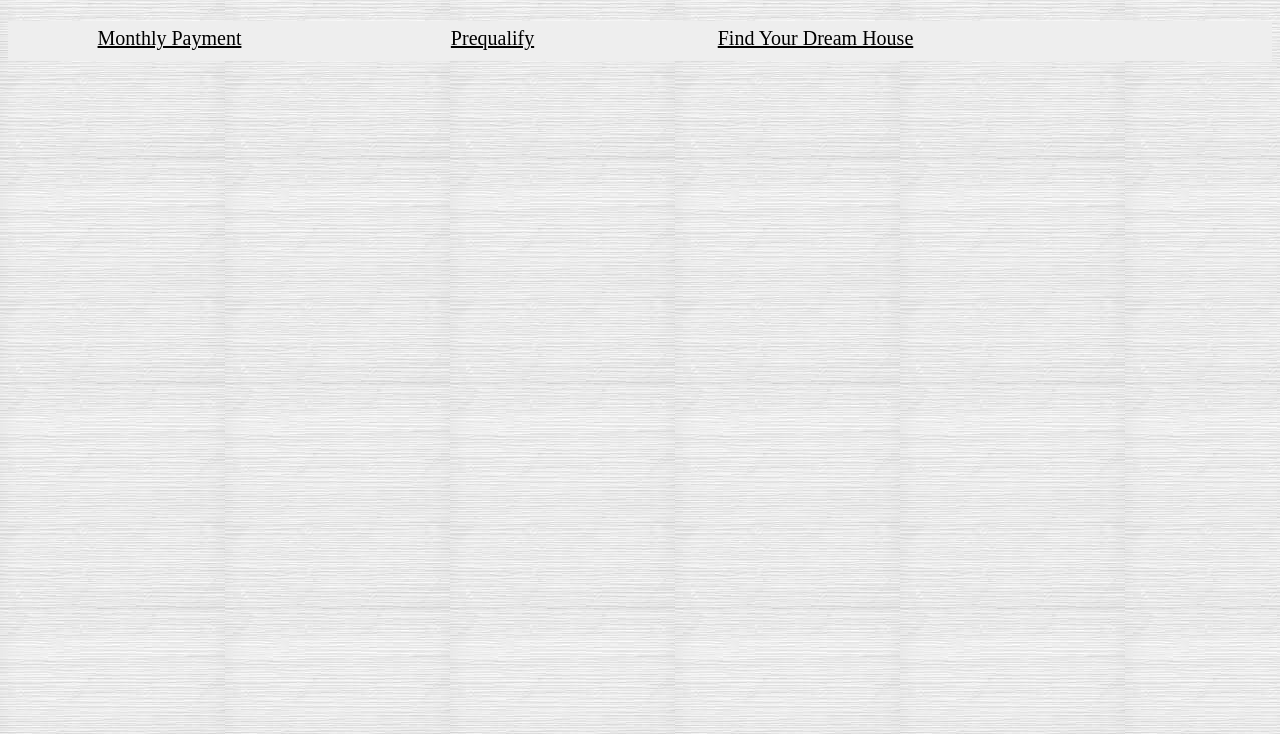
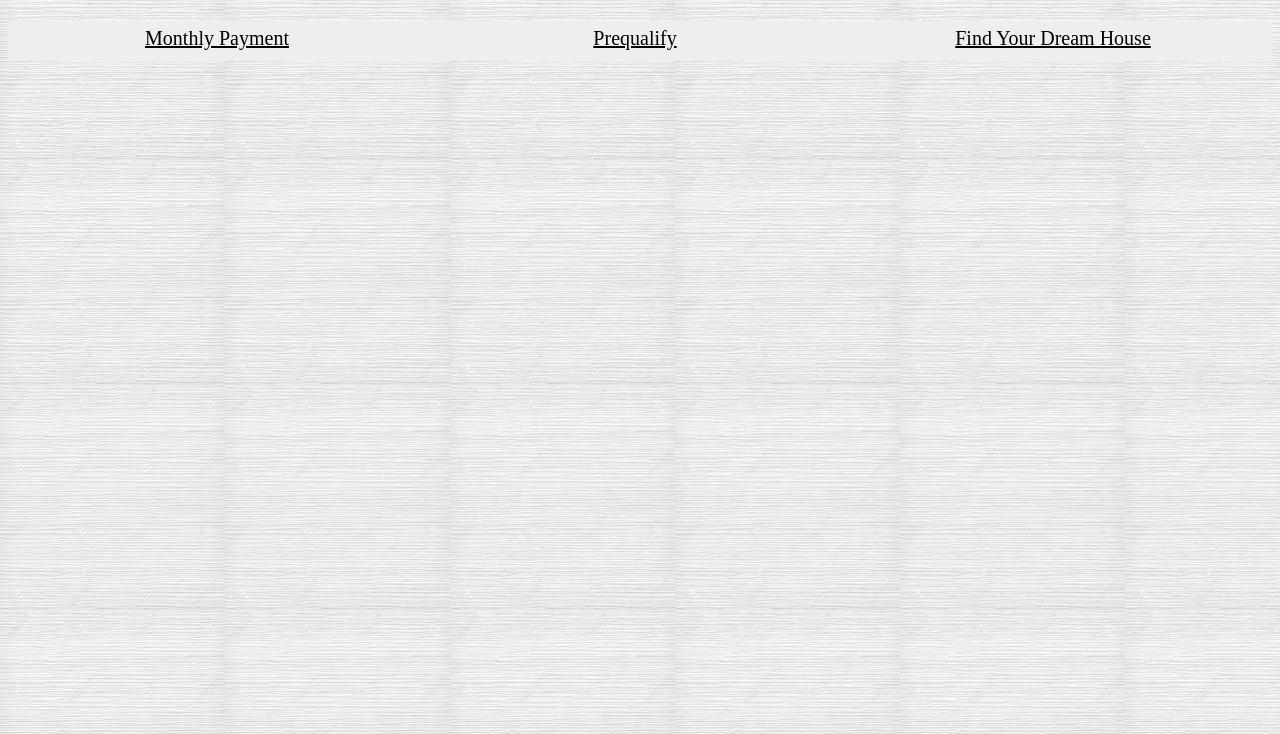
Before and after one commit to miteaisgreener/mvp, a website: page Client/index.html in a window 1280 px wide. Shown: the part 66-800 px from the top of the page. Drawn offline with nearby package versions, Linux system fonts and the light colour scheme; some packages are replaced by stand-ins of ours.

Commit message:
touch up

```diff
--- a/Client/style.css
+++ b/Client/style.css
@@ -79,7 +79,7 @@ input {
 }
 
 .navigation li a {
-    width: 315px;
+    width: 410px;
     height: 32px;
     line-height: 26px;
     padding: 4px;
```
Also changed, not shown: Server/app.js (+10 -4 lines).
